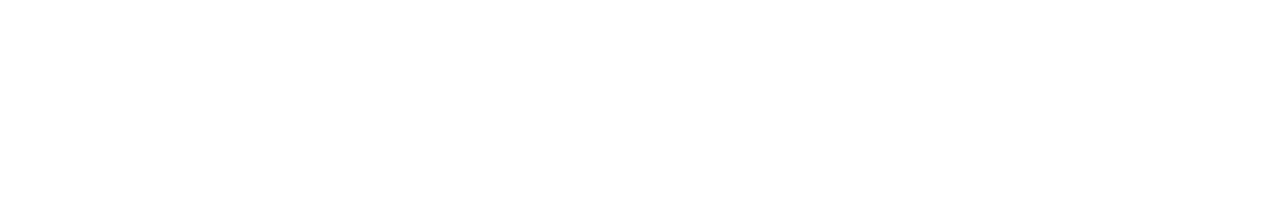
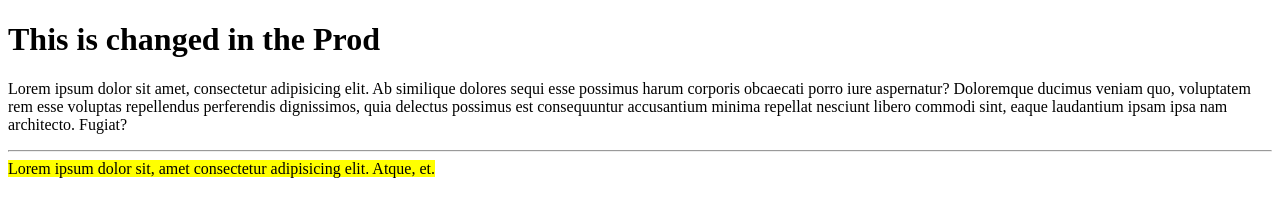
Before and after one commit to mjahanseir/github, a plain HTML site: page index.html in a window 1280 px wide. Drawn offline with Linux system fonts and the light colour scheme.

Commit message:
add some data in index.html

```diff
--- a/index.html
+++ b/index.html
@@ -3,9 +3,13 @@
 <head>
     <meta charset="UTF-8">
     <meta name="viewport" content="width=device-width, initial-scale=1.0">
-    <title>Document</title>
+    <title>This is changed in the Prod</title>
 </head>
 <body>
 
+    <h1>This is changed in the Prod</h1>
+    <p>Lorem ipsum dolor sit amet, consectetur adipisicing elit. Ab similique dolores sequi esse possimus harum corporis obcaecati porro iure aspernatur? Doloremque ducimus veniam quo, voluptatem rem esse voluptas repellendus perferendis dignissimos, quia delectus possimus est consequuntur accusantium minima repellat nesciunt libero commodi sint, eaque laudantium ipsam ipsa nam architecto. Fugiat?</p>
+    <hr>
+    <mark>Lorem ipsum dolor sit, amet consectetur adipisicing elit. Atque, et.</mark>
 </body>
 </html>
```
